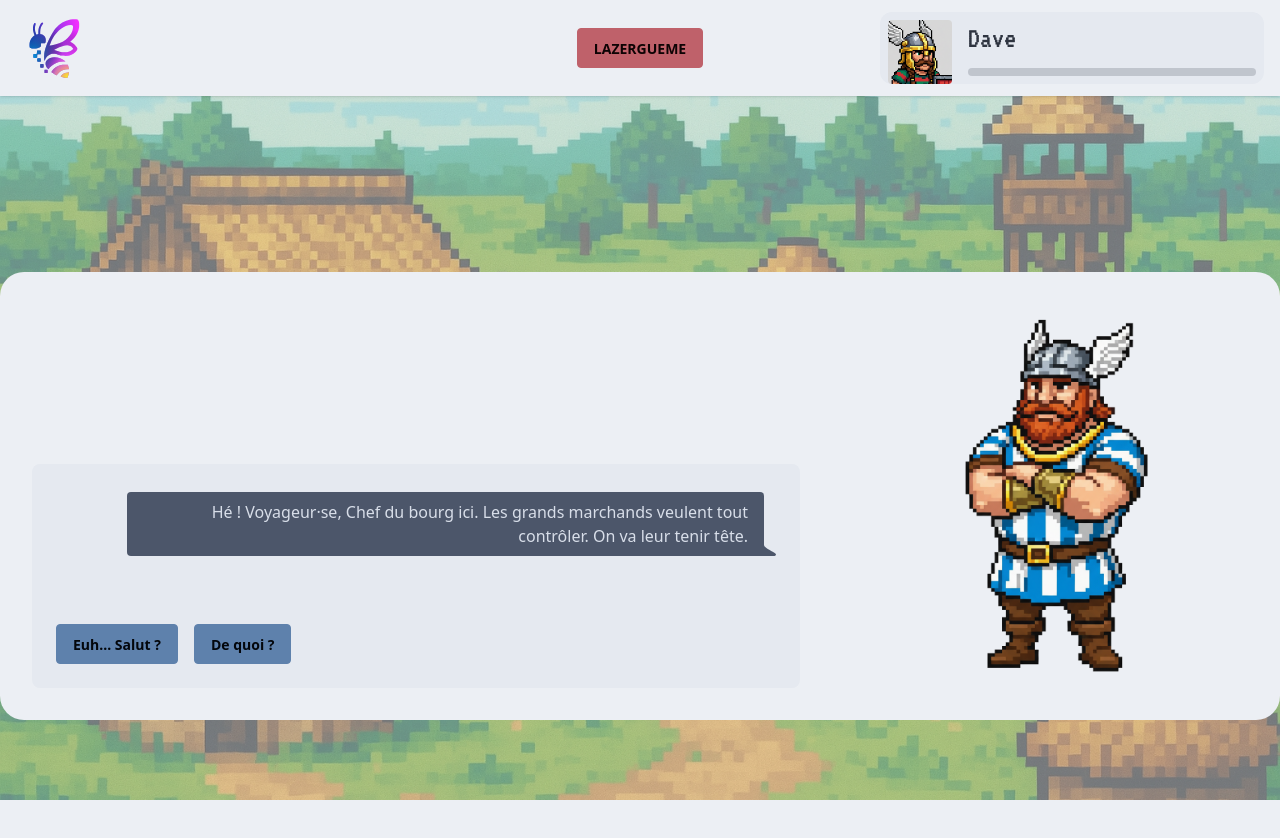
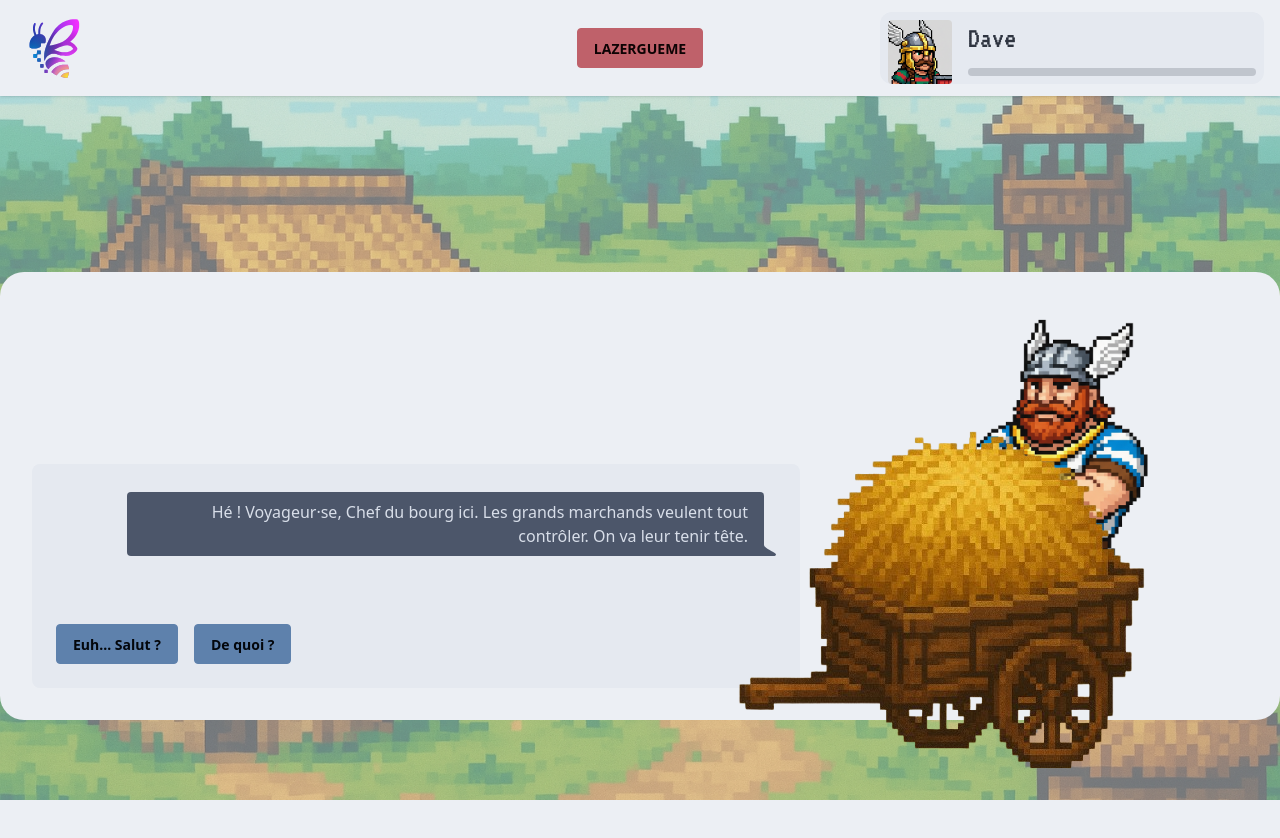
Before and after one commit to Caesarovich/NuitDeLinfo2025, a React (Vite) app: page / in a window 1280 px wide. Shown: the top 838 px of the page. Built offline with nearby package versions, Linux system fonts and the light colour scheme.

Commit message:
Reparer john l'arnaque

```diff
--- a/src/pages/Index.tsx
+++ b/src/pages/Index.tsx
@@ -4,6 +4,7 @@ import { Armory } from "./Armory";
 import { Chatbot } from "./Chatbot";
 import CardGame from "./card-game/card_game";
 import { Home } from "./Home";
+import trolley from "@/assets/trolley.png";
 
 export function Index() {
 	const { page, setPage } = useVillage();
@@ -23,6 +24,14 @@ export function Index() {
 					Retourner au bourg du vilage
 				</button>
 			</Activity>
+			<button
+				type="button"
+				onClick={() => setPage("chatbot")}
+				className="fixed bottom-0 p-0 m-0 border-none bg-transparent"
+			>
+				<img src={trolley} alt="Retourner au bourg du village" />
+			</button>
+			<div className="app-chabot-background"></div>
 		</>
 	);
 }
```
